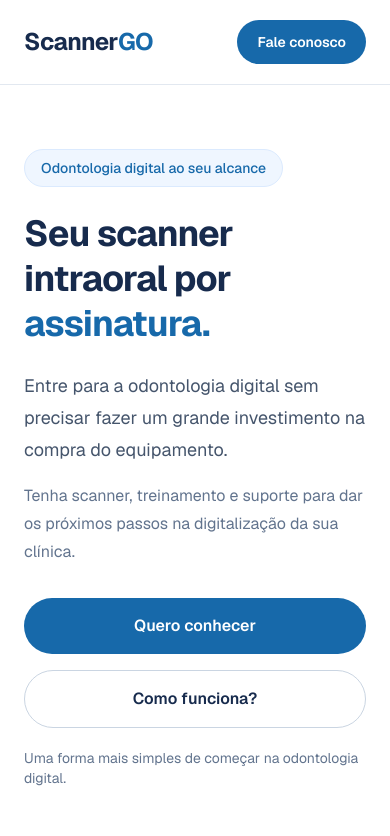
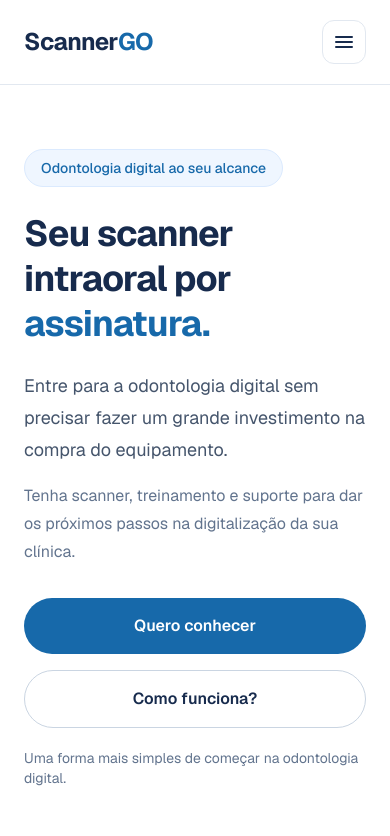
Before and after one commit to AnaBeat/scannergo, a Next.js app: page / in a window 390 px wide. Shown: the top 836 px of the page. Built offline with nearby package versions, Linux system fonts and the light colour scheme.

Commit message:
adiciona menu responsivo para celulares" git push

```diff
--- a/app/page.tsx
+++ b/app/page.tsx
@@ -1,4 +1,7 @@
+"use client";
 import Image from "next/image";
+import { useState } from "react";
+
 <link
   rel="icon"
   href="/icon?<generated>"
@@ -7,6 +10,8 @@ import Image from "next/image";
 />;
 
 export default function Home() {
+  const [menuAberto, setMenuAberto] = useState(false);
+
   return (
     <div className="min-h-screen">
       {/* Cabeçalho */}
@@ -15,10 +20,12 @@ export default function Home() {
           <a
             href="#"
             className="text-2xl font-bold tracking-tight text-[#172b4d]"
+            onClick={() => setMenuAberto(false)}
           >
             Scanner<span className="text-[#1769aa]">GO</span>
           </a>
 
+          {/* Navegação para computador */}
           <nav className="hidden items-center gap-8 text-sm font-medium text-slate-600 md:flex">
             <a href="#beneficios" className="transition hover:text-[#1769aa]">
               Benefícios
@@ -34,15 +41,93 @@ export default function Home() {
             </a>
           </nav>
 
+          <div className="flex items-center gap-3">
+            {/* Botão para computador */}
             <a
               href="https://wa.me/5562981720585"
               target="_blank"
               rel="noopener noreferrer"
-            className="rounded-full bg-[#1769aa] px-5 py-3 text-sm font-semibold text-white! transition hover:bg-[#105487] hover:text-white!"
+              className="hidden rounded-full bg-[#1769aa] px-5 py-3 text-sm font-semibold text-white transition hover:bg-[#105487] md:inline-flex"
             >
               Fale conosco
             </a>
+
+            {/* Botão do menu mobile */}
+            <button
+              type="button"
+              aria-label={menuAberto ? "Fechar menu" : "Abrir menu"}
+              aria-expanded={menuAberto}
+              aria-controls="menu-mobile"
+              onClick={() => setMenuAberto(!menuAberto)}
+              className="inline-flex h-11 w-11 items-center justify-center rounded-xl border border-slate-200 text-[#172b4d] transition hover:bg-slate-50 md:hidden"
+            >
+              {menuAberto ? (
+                <svg
+                  viewBox="0 0 24 24"
+                  fill="none"
+                  stroke="currentColor"
+                  strokeWidth="2"
+                  className="h-6 w-6"
+                  aria-hidden="true"
+                >
+                  <path strokeLinecap="round" d="m6 6 12 12M18 6 6 18" />
+                </svg>
+              ) : (
+                <svg
+                  viewBox="0 0 24 24"
+                  fill="none"
+                  stroke="currentColor"
+                  strokeWidth="2"
+                  className="h-6 w-6"
+                  aria-hidden="true"
+                >
+                  <path strokeLinecap="round" d="M4 7h16M4 12h16M4 17h16" />
+                </svg>
+              )}
+            </button>
           </div>
+        </div>
+
+        {/* Navegação para celular */}
+        {menuAberto && (
+          <nav
+            id="menu-mobile"
+            className="border-t border-slate-200 bg-white px-6 py-5 md:hidden"
+          >
+            <div className="mx-auto flex max-w-7xl flex-col gap-2">
+              <a
+                href="#beneficios"
+                onClick={() => setMenuAberto(false)}
+                className="rounded-xl px-4 py-3 font-medium text-[#172b4d] transition hover:bg-blue-50 hover:text-[#1769aa]"
+              >
+                Benefícios
+              </a>
+              <a
+                href="#como-funciona"
+                onClick={() => setMenuAberto(false)}
+                className="rounded-xl px-4 py-3 font-medium text-[#172b4d] transition hover:bg-blue-50 hover:text-[#1769aa]"
+              >
+                Como funciona
+              </a>
+              <a
+                href="#duvidas"
+                onClick={() => setMenuAberto(false)}
+                className="rounded-xl px-4 py-3 font-medium text-[#172b4d] transition hover:bg-blue-50 hover:text-[#1769aa]"
+              >
+                Dúvidas
+              </a>
+              <a
+                href="https://wa.me/5562981720585"
+                target="_blank"
+                rel="noopener noreferrer"
+                onClick={() => setMenuAberto(false)}
+                className="mt-2 inline-flex items-center justify-center rounded-full bg-[#1769aa] px-5 py-3 font-semibold text-white! transition hover:bg-[#105487]"
+              >
+                Fale com a equipe
+              </a>
+            </div>
+          </nav>
+        )}
       </header>
 
       {/* Seção principal */}
```
Lines whose indentation alone changed are shown as unchanged.
